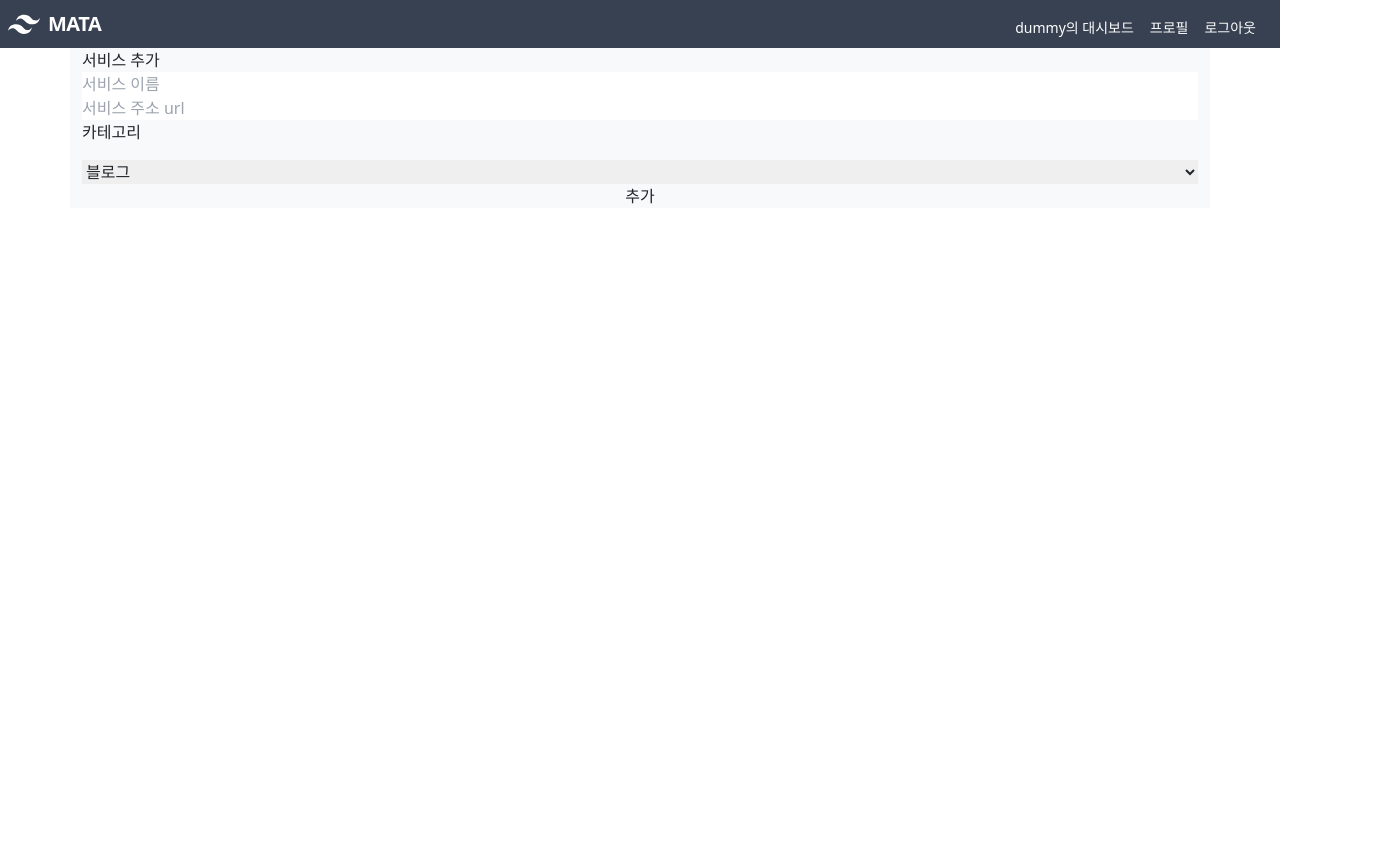
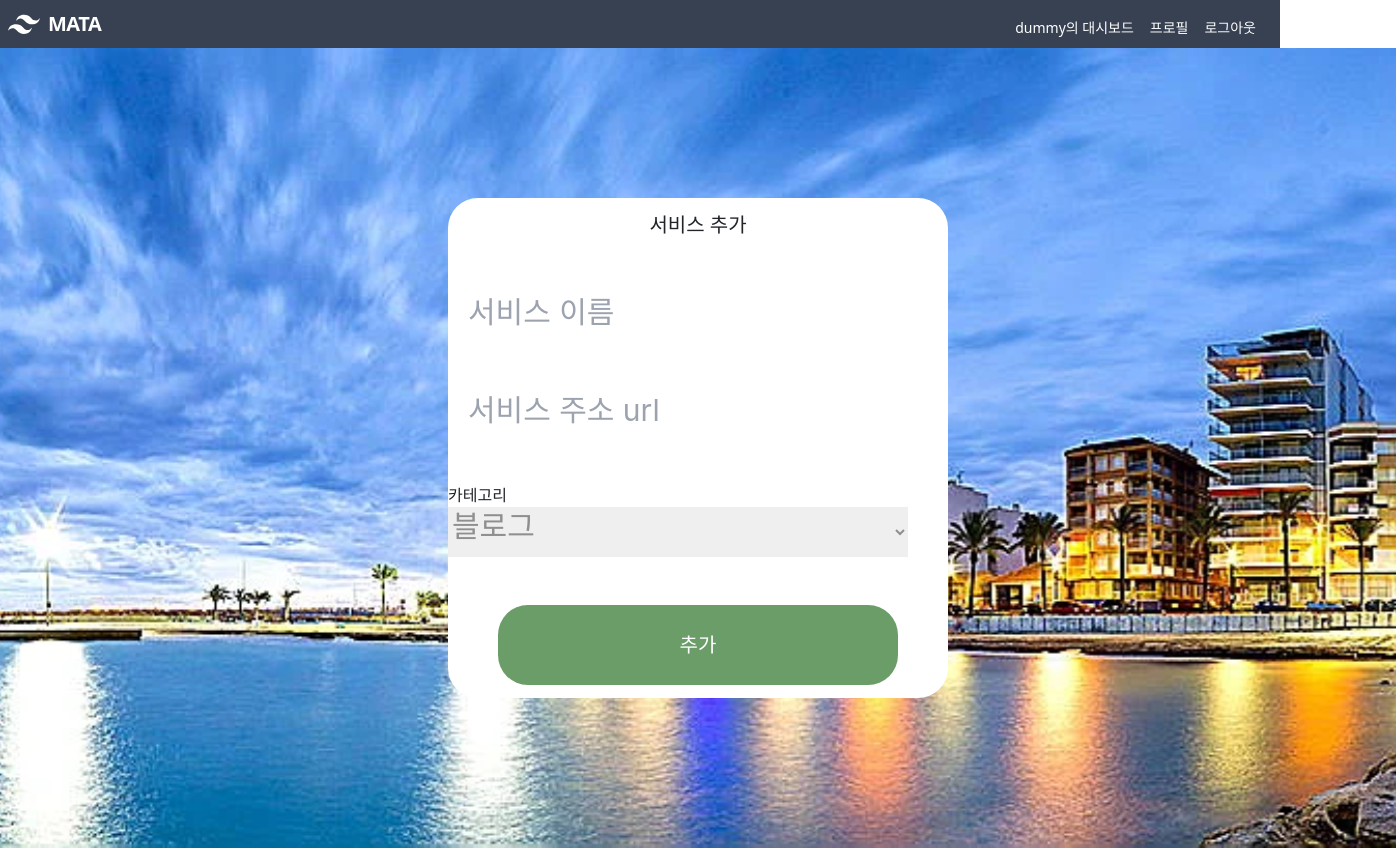
Before and after one commit to PolarbearHam/MATA2, a React (Create React App) app in the folder mata2/: page /service-add in a window 1280 px wide. Shown: the whole page, 1396 px wide, since content can reach past the window. Built offline with nearby package versions, Linux system fonts and the light colour scheme.

Commit message:
feat: 서비스 추가 스타일까지

```diff
--- a/mata2/src/views/Login.css
+++ b/mata2/src/views/Login.css
@@ -34,6 +34,7 @@
   justify-content: center;
   align-items: center;
   padding: auto;
+  gap: 2rem;
 }
 
 #loginLogo{
@@ -107,6 +108,7 @@
   flex-direction: column;
   justify-content: center;
   align-items: center;
+  gap: 2rem;
 
 
 }
--- /dev/null
+++ b/mata2/src/views/ServiceAdd.css
@@ -0,0 +1,60 @@
+#ServiceAdd-background{
+  display: flex;
+  flex-direction: column;
+  justify-content: center;
+  align-items: center;
+  padding: 74px 698px;
+  gap: 6px;
+
+
+  height: 100vh;
+
+  background: url('../assets/loginBackground.svg');
+  background-size: cover;
+
+  /* Inside auto layout */
+
+  flex: none;
+  order: 1;
+  align-self: stretch;
+  flex-grow: 1;
+}
+
+#ServiceAddForm{
+
+  width: 500px;
+  height: 500px;
+  left: 710px;
+  top: 92.5px;
+
+  background: #FFFFFF;
+  border-radius: 30px;
+  display: flex;
+  flex-direction: column;
+  justify-content: center;
+  align-items: center;
+  padding: auto;
+  gap: 3rem;
+}
+
+
+
+.inputField{
+  font-family: 'Inter';
+  font-style: normal;
+  font-weight: 400;
+  font-size: 30px;
+  line-height: 36px;
+
+  color: rgba(0, 0, 0, 0.4);
+
+}
+
+#ServiceAddButton{
+  width: 400px;
+  height: 80px;
+  color: white;
+  font-size: 20px;
+  background: #6A9D67;
+  border-radius: 30px;
+}
--- a/mata2/src/views/ServiceAdd.js
+++ b/mata2/src/views/ServiceAdd.js
@@ -1,20 +1,21 @@
 import React from 'react';
-
+import './ServiceAdd.css'
 const ServiceAdd = () => {
   return (
-    <div className='vh-100'>
-      <form className='container bg-light d-flex flex-column justify-content-center flex-grow' >
-        <div >서비스 추가</div>
-        <input  placeholder='서비스 이름'/>
-        <input  placeholder='서비스 주소 url'/>
+    <div id='ServiceAdd-background' className='vh-100'>
+      <form  id='ServiceAddForm' >
+        <div className='text-xl'>서비스 추가</div>
+        <input className='inputField'  placeholder='서비스 이름'/>
+        <input className='inputField' placeholder='서비스 주소 url'/>
 
-        <p>카테고리</p>
-        <select>
+        <label>카테고리
+        <select className='inputField'>
           <option value='블로그'>블로그</option>
           <option value='쇼핑'>쇼핑</option>
           <option value='SNS'>SNS</option>
         </select>
-        <button  >추가</button>
+        </label>
+        <button id='ServiceAddButton' >추가</button>
 
 
       </form>
```
